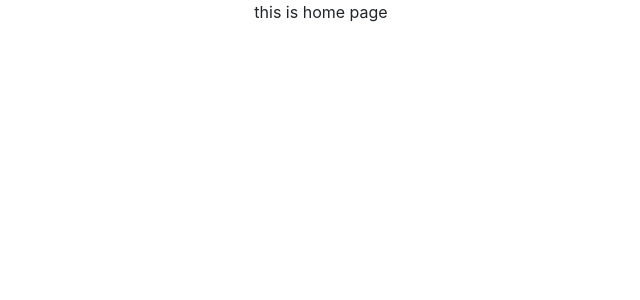
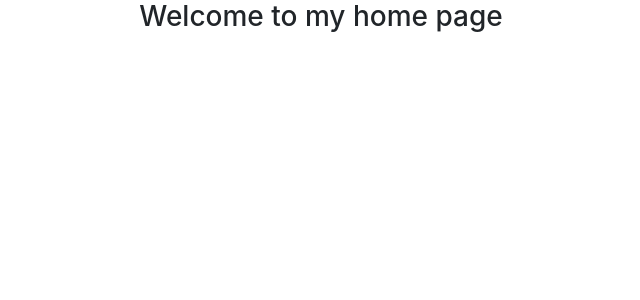
Before and after one commit to Nishantk123/product-info, a React (Create React App) app: page / in a window 1280 px wide. Shown: the top 300 px of the page, without its empty margins (319-959 px from the left). Built offline with nearby package versions, Linux system fonts and the light colour scheme.

Commit message:
home page message change

```diff
--- a/src/view/Home.js
+++ b/src/view/Home.js
@@ -3,7 +3,7 @@ import React from "react";
 const Home = () =>{
     return(
         <div>
-            this is home page
+            <h3>Welcome to my home page</h3>
         </div>
     )
 }
```
